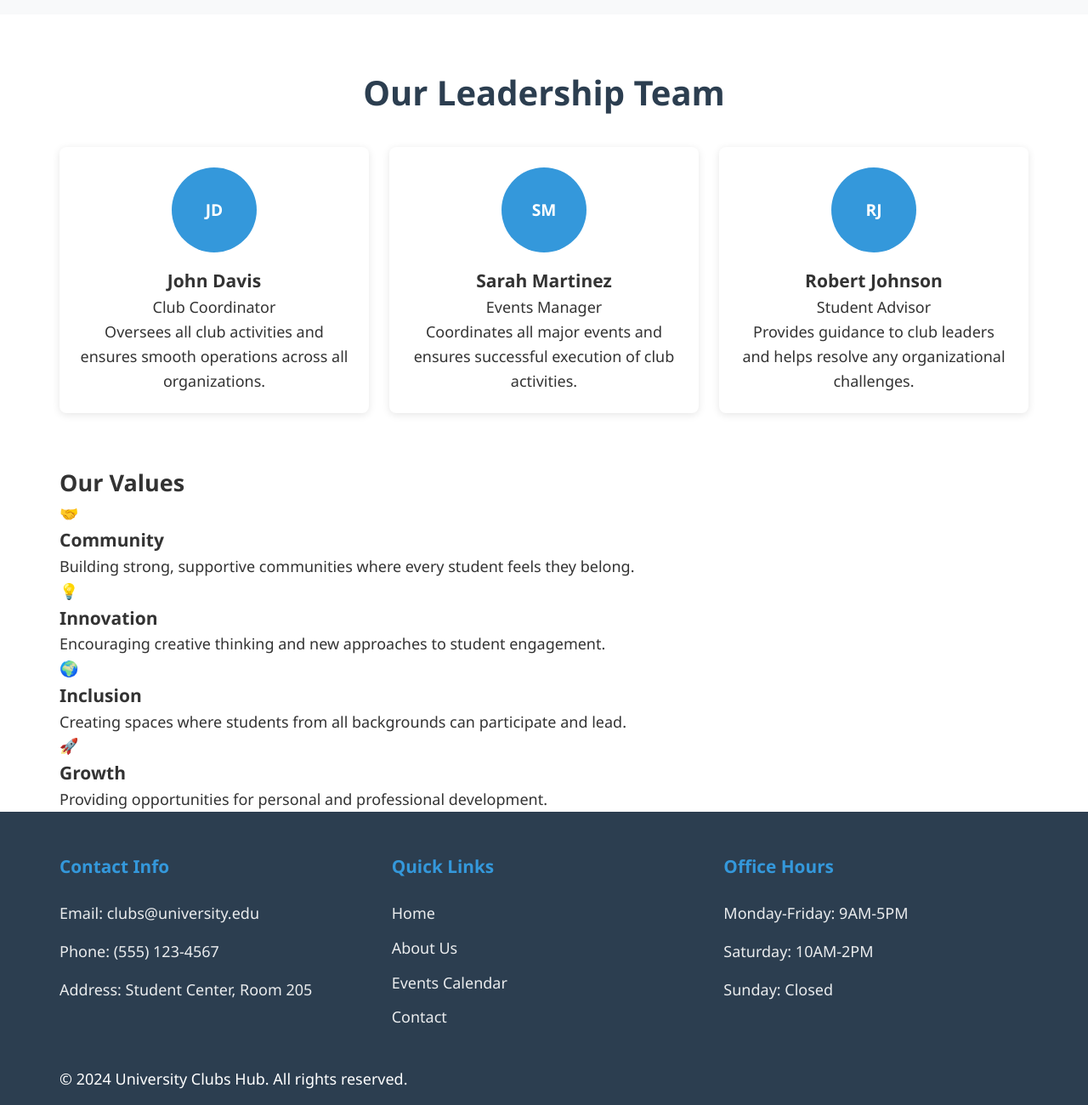
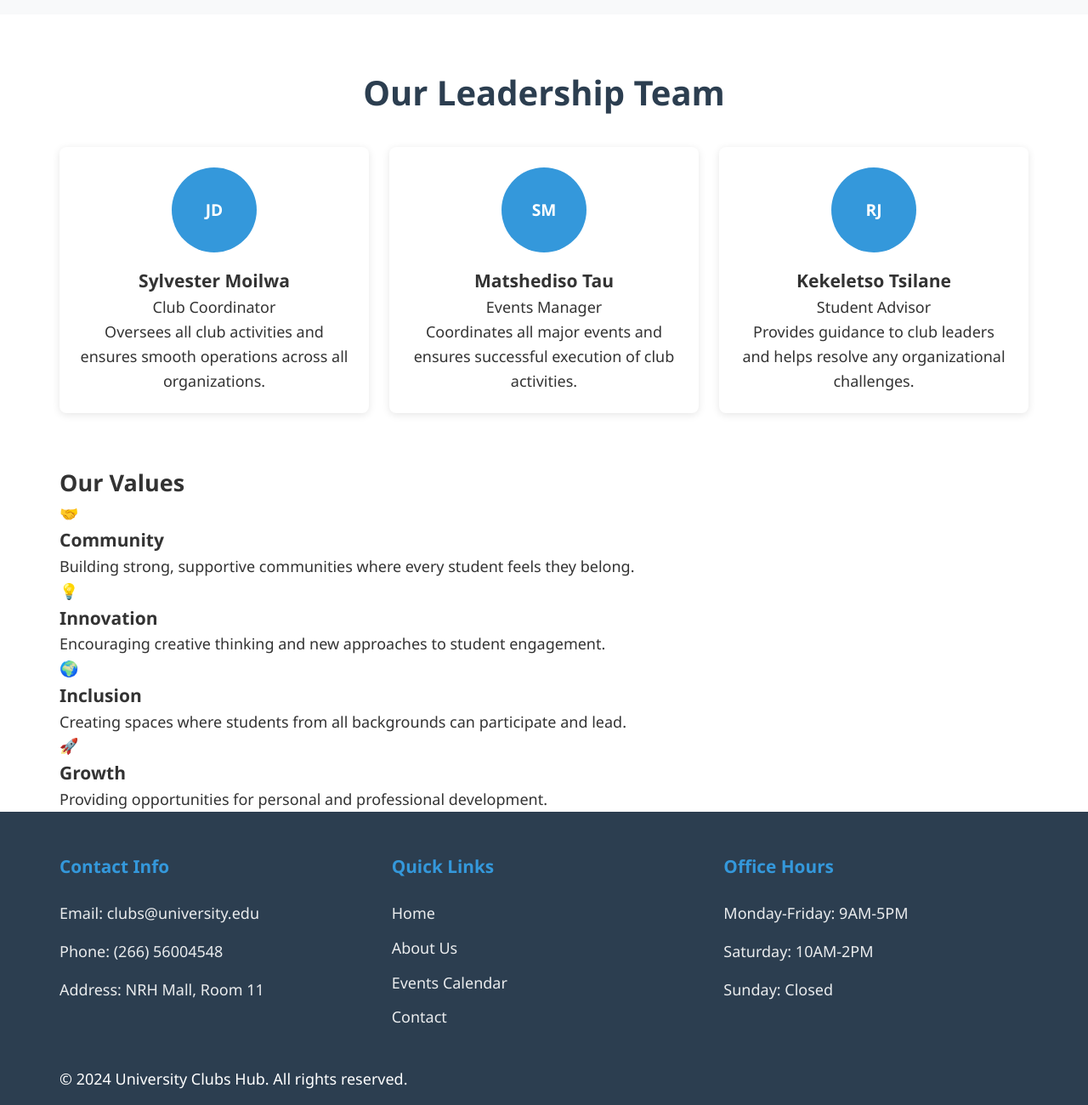
Before and after one commit to libakisomohlahatsa-lang/club_site, a plain HTML site: page pages/about.html in a window 1280 px wide. Shown: the part 1147-2447 px from the top of the page at 85% size. Drawn offline with Linux system fonts and the light colour scheme.

Commit message:
Update about.html

```diff
--- a/pages/about.html
+++ b/pages/about.html
@@ -92,7 +92,7 @@
           <div class="member-photo">
             <div class="photo-placeholder">JD</div>
           </div>
-          <h3>John Davis</h3>
+          <h3>Sylvester Moilwa</h3>
           <p class="member-role">Club Coordinator</p>
           <p>Oversees all club activities and ensures smooth operations across all organizations.</p>
         </div>
@@ -101,7 +101,7 @@
           <div class="member-photo">
             <div class="photo-placeholder">SM</div>
           </div>
-          <h3>Sarah Martinez</h3>
+          <h3>Matshediso Tau</h3>
           <p class="member-role">Events Manager</p>
           <p>Coordinates all major events and ensures successful execution of club activities.</p>
         </div>
@@ -110,7 +110,7 @@
           <div class="member-photo">
             <div class="photo-placeholder">RJ</div>
           </div>
-          <h3>Robert Johnson</h3>
+          <h3>Kekeletso Tsilane</h3>
           <p class="member-role">Student Advisor</p>
           <p>Provides guidance to club leaders and helps resolve any organizational challenges.</p>
         </div>
@@ -154,8 +154,8 @@
         <div class="footer-section">
           <h4>Contact Info</h4>
           <p>Email: clubs@university.edu</p>
-          <p>Phone: (555) 123-4567</p>
-          <p>Address: Student Center, Room 205</p>
+          <p>Phone: (266) 56004548</p>
+          <p>Address: NRH Mall, Room 11</p>
         </div>
         <div class="footer-section">
           <h4>Quick Links</h4>
```
